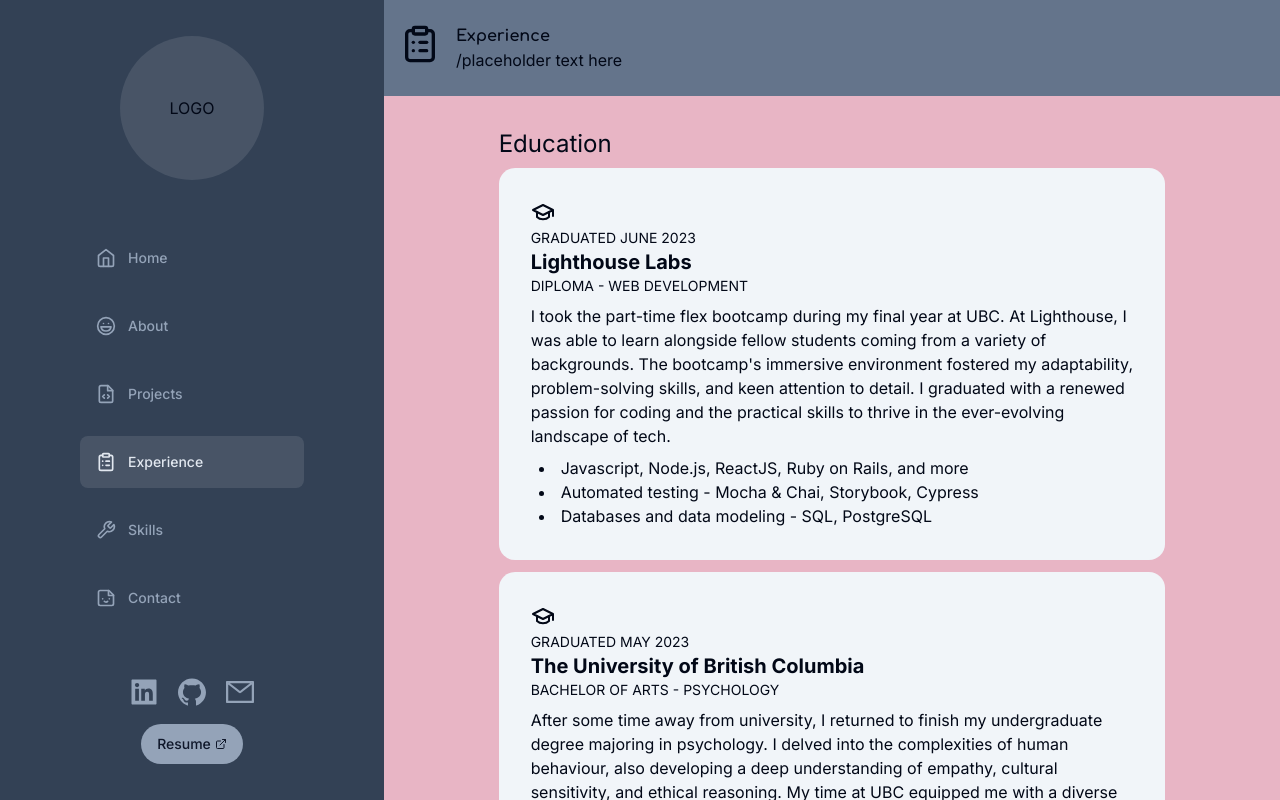
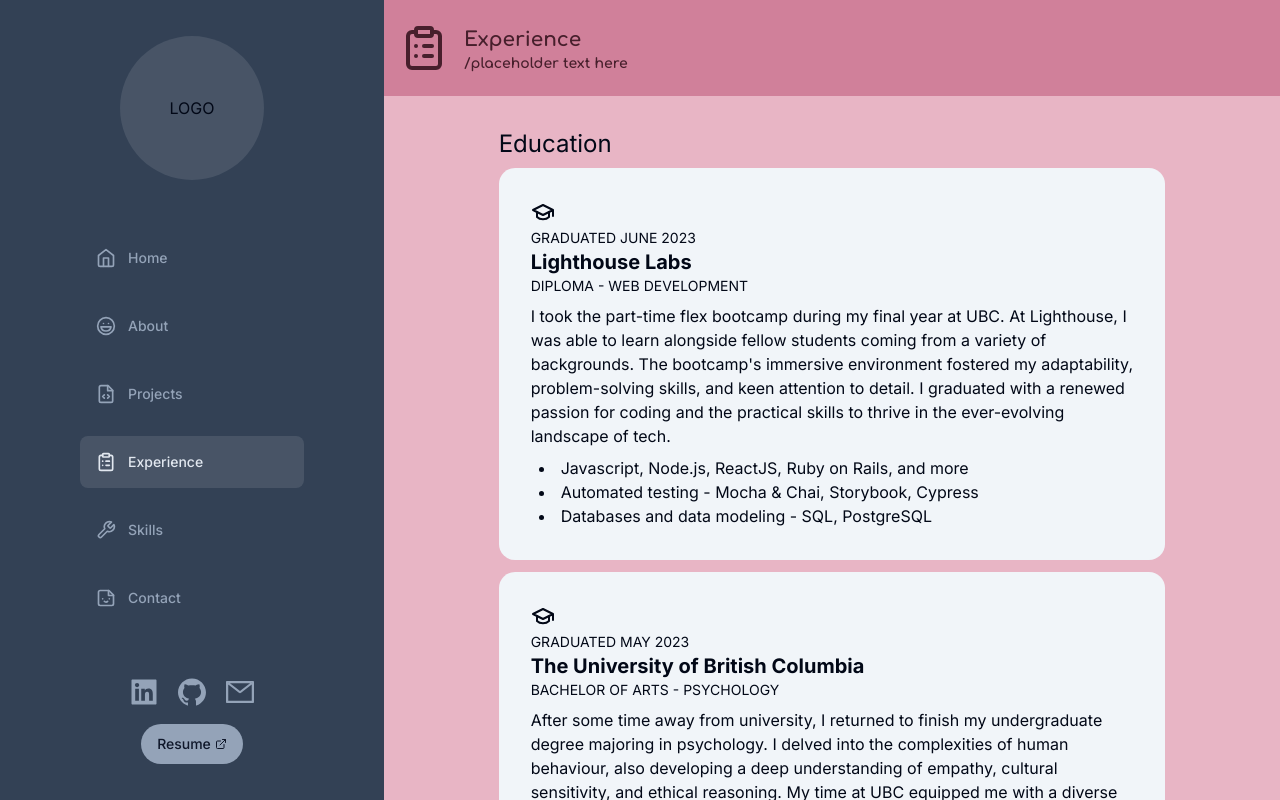
Before and after one commit to penguinboots/portfolio-v3, a Next.js app: page /experience in a window 1280 px wide. Shown: the top 800 px of the page. Built offline with nearby package versions, Linux system fonts and the light colour scheme.

Commit message:
style header

```diff
--- a/components/Header.tsx
+++ b/components/Header.tsx
@@ -1,6 +1,7 @@
 import { LucideIcon } from "lucide-react";
-import { titleFont } from "@/lib/fonts";
+import { bodyFont, titleFont } from "@/lib/fonts";
 import Navbar from "./Navbar";
+import { cn } from "@/lib/utils";
 
 interface HeaderProps {
   title: string;
@@ -10,12 +11,12 @@ interface HeaderProps {
 
 export const Header = ({ title, desc, icon: Icon }: HeaderProps) => {
   return (
-    <div className="bg-slate-500 h-24 flex items-center justify-between p-4">
-      <div className="flex space-x-4">
-        <Icon className="w-10 h-10" />
+    <div className="bg-header text-header-text h-24 flex items-center justify-between p-4">
+      <div className="flex items-center space-x-4">
+        <Icon className="w-12 h-12" />
         <div>
-          <h1 className={titleFont.className}>{title}</h1>
-          <p>{desc}</p>
+          <h1 className={cn("text-xl pt-1", titleFont.className)}>{title}</h1>
+          <h2 className={cn("text-sm", titleFont.className)}>{desc}</h2>
         </div>
       </div>
       <div className="md:hidden">
```
